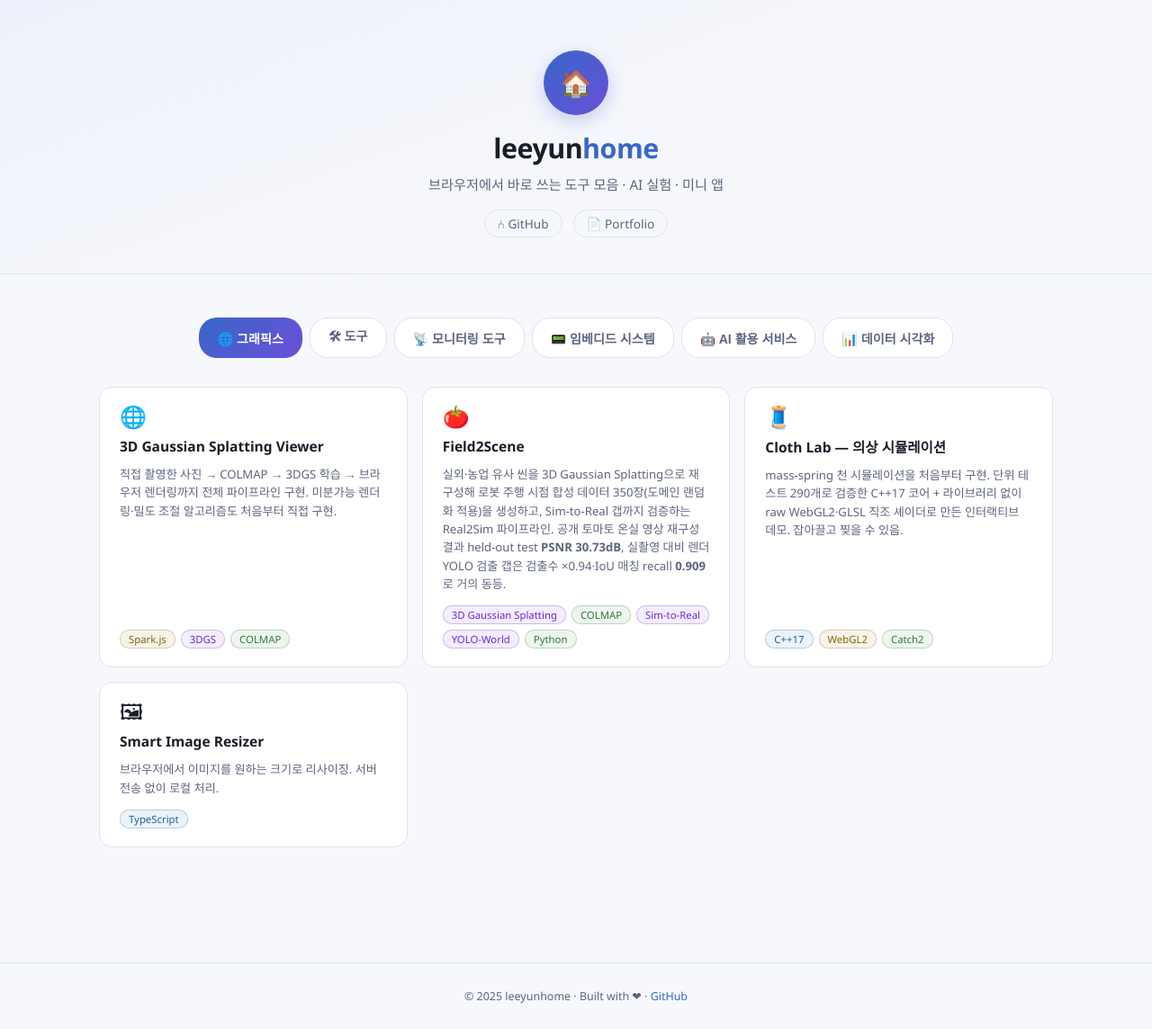
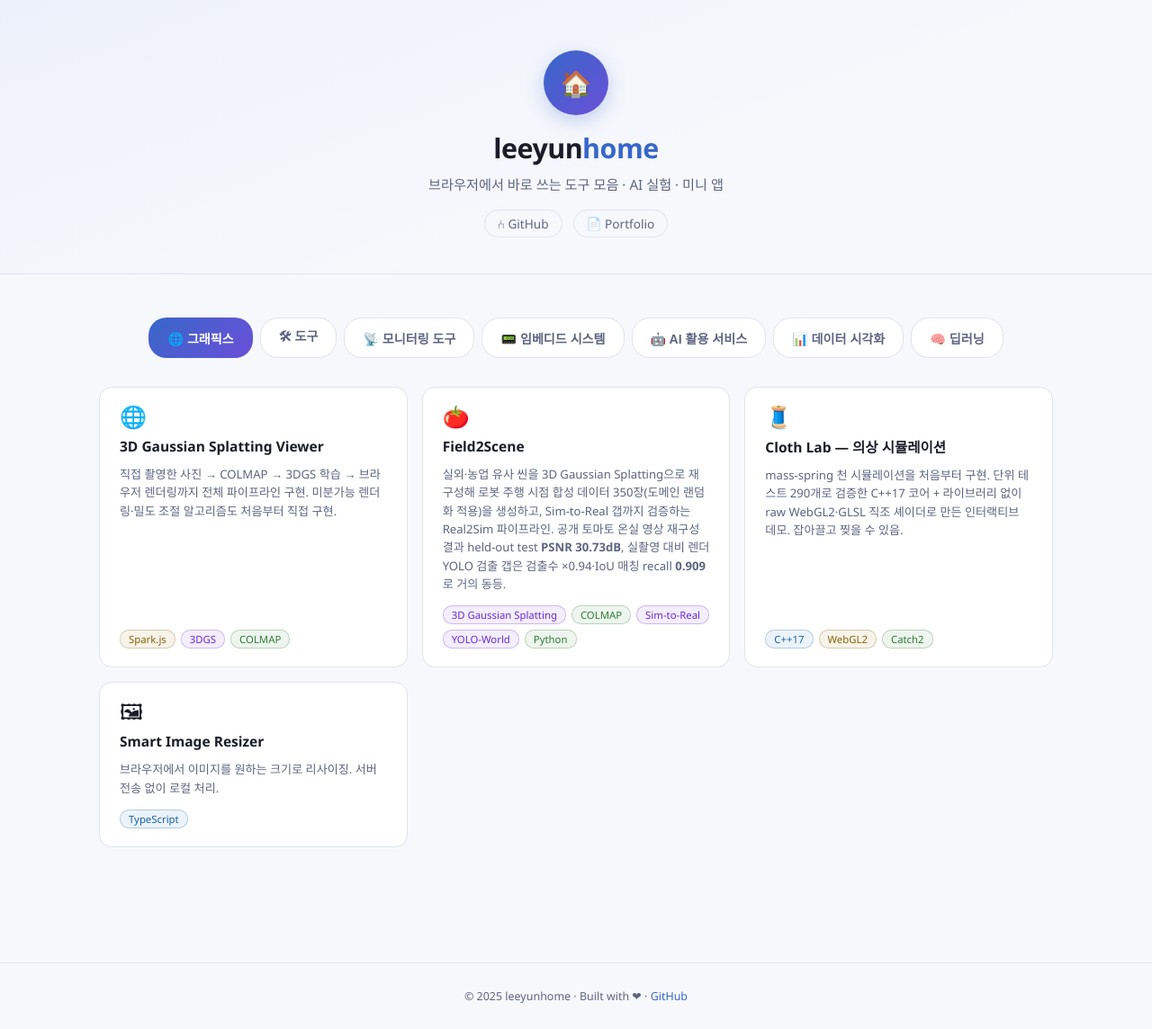
Before and after one commit to leeyunhome/leeyunhome.github.io, a Jekyll site: the page index.html, which Jekyll copies as it is, in a window 1280 px wide. Shown: the whole page at 90% size. Built offline with Jekyll 4.4.1, drawn with Linux system fonts in a browser that asks for light colours.

Commit message:
딥러닝 탭 신설: Deep Learning Portfolio 카드 추가

```diff
--- a/index.html
+++ b/index.html
@@ -202,6 +202,7 @@
     <button class="tab-btn" data-tab="embedded" role="tab" aria-selected="false">📟 임베디드 시스템</button>
     <button class="tab-btn" data-tab="ai" role="tab" aria-selected="false">🤖 AI 활용 서비스</button>
     <button class="tab-btn" data-tab="dataviz" role="tab" aria-selected="false">📊 데이터 시각화</button>
+    <button class="tab-btn" data-tab="deeplearning" role="tab" aria-selected="false">🧠 딥러닝</button>
   </div>
 
   <!-- 그래픽스 -->
@@ -477,6 +478,27 @@
     </div>
   </section>
 
+  <!-- 딥러닝 -->
+  <section class="tab-panel" id="panel-deeplearning">
+    <div class="grid">
+
+      <a class="card" href="https://leeyunhome.github.io/deep-learning-portfolio/" target="_blank">
+        <div class="card-header">
+          <span class="card-icon">🧠</span>
+          <span class="card-arrow">→</span>
+        </div>
+        <div class="card-title">Deep Learning Portfolio</div>
+        <div class="card-desc">딥러닝 기초 개념을 강의 코드 복사 없이 직접 재구성하며 정리하는 학습 포트폴리오. <strong>nn.Module</strong> 기반 선형회귀 구현, torchviz로 autograd 계산 그래프(backward 경로) 시각화, SGD vs Adam 수렴 속도 비교까지 노트북으로 정리.</div>
+        <div class="card-foot">
+          <span class="badge badge-ai">PyTorch</span>
+          <span class="badge badge-ai">Autograd</span>
+          <span class="badge badge-py">Jupyter</span>
+        </div>
+      </a>
+
+    </div>
+  </section>
+
 </main>
 
 <footer>
```
Also changed, not shown: CLAUDE.md (+1 -0 lines).
